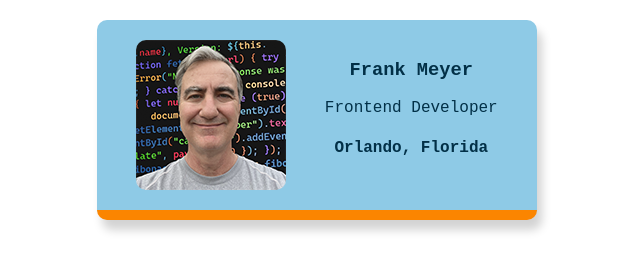
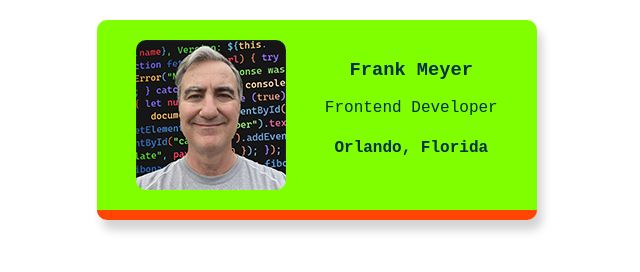
Before and after one commit to fmeyer3/business-card, a website built with Vite: page index.html in a window 1280 px wide. Shown: the whole page, without its empty margins (323-963 px from the left). Built offline with nearby package versions, Linux system fonts and the light colour scheme.

Commit message:
Update styles.css

```diff
--- a/styles.css
+++ b/styles.css
@@ -20,9 +20,9 @@ body {
     display: flex;
     justify-content: space-around;
     text-align: center;
-    background: #8ecae6;
+    background: chartreuse;
     color: #023047;
-    border-bottom: 10px solid #fb8500;
+    border-bottom: 10px solid orangered;
     border-radius: 10px;
     box-shadow: 5px 10px 10px #D3D3D3;
 
```
